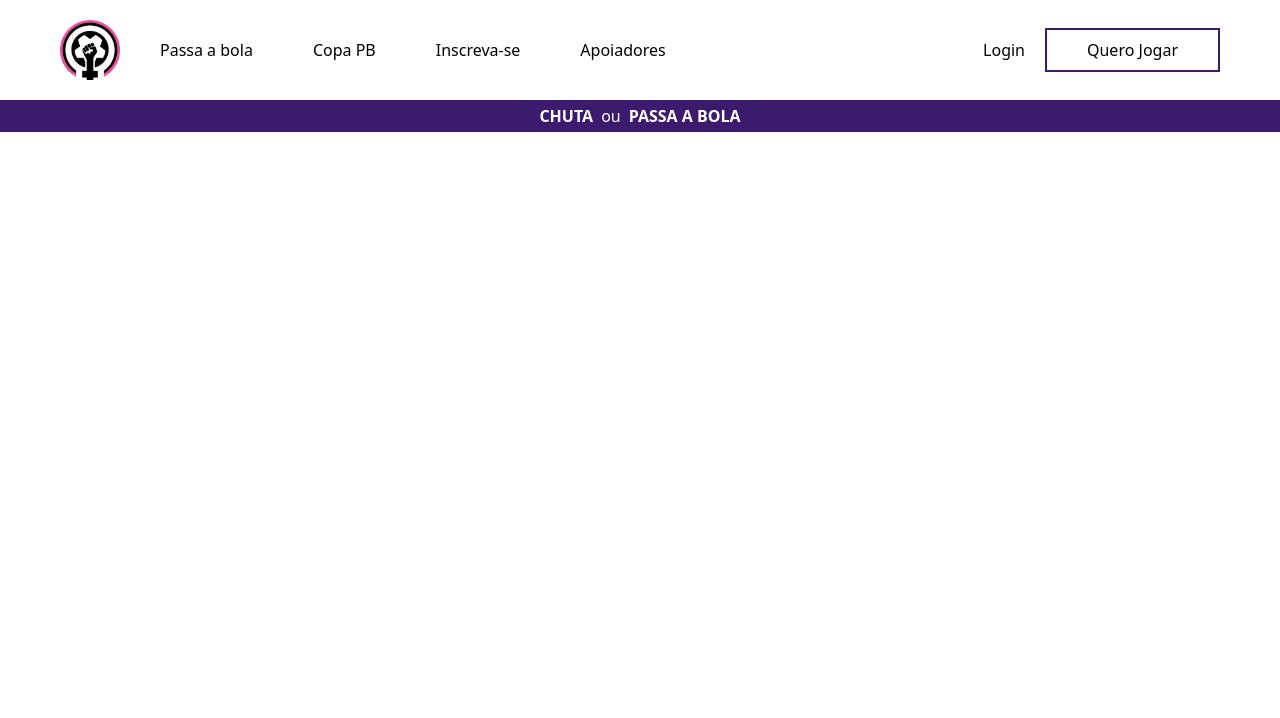
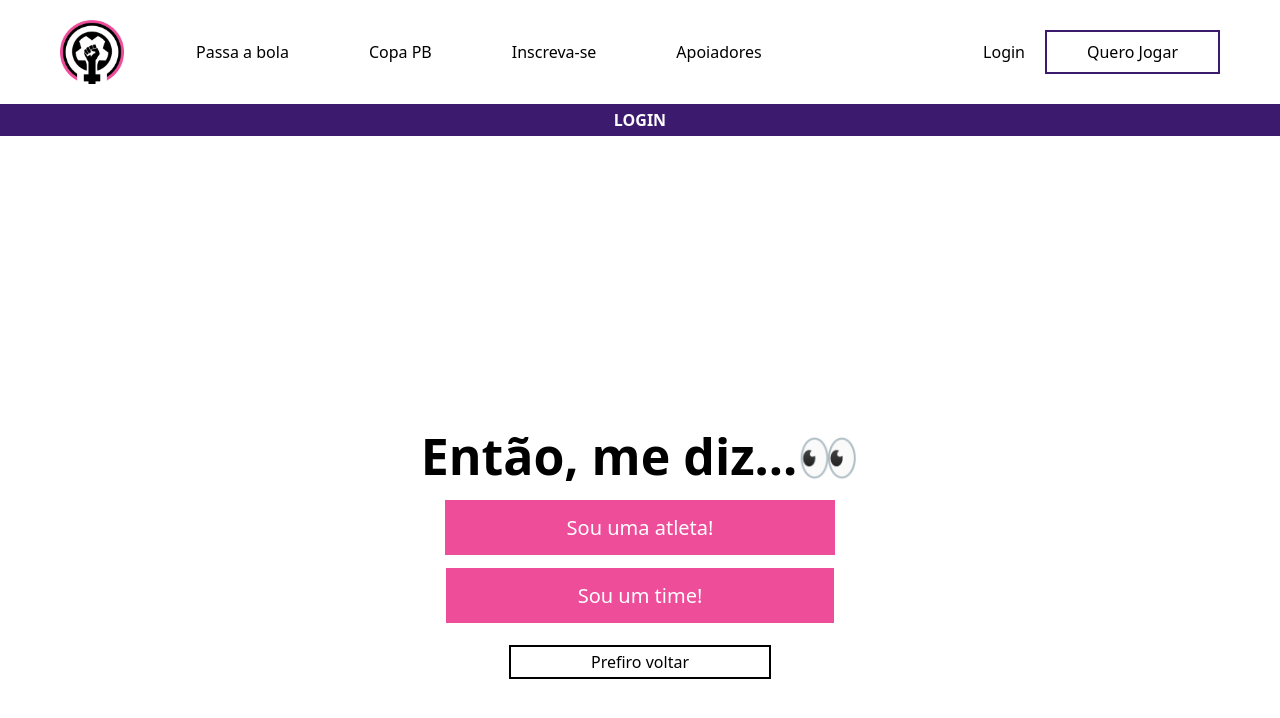
Before and after one commit to EduBassan/PB-NS, a React (Vite) app: page /login in a window 1280 px wide. Shown: the top 718 px of the page. Built offline with nearby package versions, Linux system fonts and the light colour scheme.

Commit message:
atualizacao-nav+Login-inicial

```diff
--- a/package.json
+++ b/package.json
@@ -11,6 +11,7 @@
   },
   "dependencies": {
     "@tailwindcss/vite": "^4.1.13",
+    "lucide-react": "^0.543.0",
     "react": "^19.1.1",
     "react-dom": "^19.1.1",
     "react-router-dom": "^7.8.2",
--- a/src/components/NavBar.jsx
+++ b/src/components/NavBar.jsx
@@ -1,28 +1,78 @@
-import { Link } from "react-router-dom"
-import Logo from '../assets/logo-passa-a-bola.png'
+import { useState } from "react";
+import { Link } from "react-router-dom";
+import { Menu, X } from "lucide-react";
+import Logo from "../assets/logo-passa-a-bola.png";
 
-export default function NavBar () {
-    return(
-        <div className="flex flex-row justify-between p-5 ml-10 mr-10">
+export default function NavBar() {
+    const [isOpen, setIsOpen] = useState(false);
 
-            <div className="flex flex-row justify-between gap-10">
-
-                <img src={Logo} alt="Logo-passa-a-bola" className="w-15" />
-
-                <div className="flex flex-row gap-15 justify-center items-center">
-                    <Link to="/" className="hover:text-xl hover:text-[#EE4D9A] hover:font-bold transition-all ease-in-out duration-700">Passa a bola</Link>
-                    <Link to="/Copa" className="hover:text-xl hover:text-[#EE4D9A] hover:font-bold transition-all ease-in-out duration-700">Copa PB</Link>
-                    <Link to="/Inscricao" className="hover:text-xl hover:text-[#EE4D9A] hover:font-bold transition-all ease-in-out duration-700">Inscreva-se</Link>
-                    <Link to="/Apoiadores" className="hover:text-xl hover:text-[#EE4D9A] hover:font-bold transition-all ease-in-out duration-700">Apoiadores</Link>
+    return (
+        <nav className="p-5 ml-10 mr-10">
+            <div className="flex justify-between items-center">
+                <div className="flex flex-row items-center gap-18">
+                    <div className="hidden lg:flex items-center gap-10">
+                        <img src={Logo} alt="Logo-passa-a-bola" className="w-16" />
+                    </div>
+                    <div className="hidden lg:flex items-center gap-20">
+                        <Link to="/"className="hover:text-xl hover:text-[#EE4D9A] hover:font-bold transition-all ease-in-out duration-700">Passa a bola</Link>
+                        <Link to="/Copa" className="hover:text-xl hover:text-[#EE4D9A] hover:font-bold transition-all ease-in-out duration-700">Copa PB</Link>
+                        <Link to="/Inscricao" className="hover:text-xl hover:text-[#EE4D9A] hover:font-bold transition-all ease-in-out duration-700">Inscreva-se</Link>
+                        <Link to="/Apoiadores" className="hover:text-xl hover:text-[#EE4D9A] hover:font-bold transition-all ease-in-out duration-700">Apoiadores</Link>
+                    </div>
                 </div>
 
+                <div className="flex flex-row items-center gap-5">
+                    <div className="hidden lg:flex ">
+                        <Link to="/Login" className="hover:text-xl hover:text-[#EE4D9A] hover:font-bold transition-all ease-in-out duration-700">Login</Link>
+                    </div>
+
+                    <button className="hidden lg:flex border-[2.5px] border-[#3C1A6E] p-2 pl-10 pr-10 hover:border-[#EE4D9A] hover:bg-[#EE4D9A] hover:text-white transition-all duration-400">
+                        <Link to="/Inscricao">Quero Jogar</Link>
+                    </button>
+                </div>
+
+                <div className="lg:hidden hidden md:flex w-screen justify-between content-center items-center gap-30">
+                    <div>
+                        <img src={Logo} alt="Logo-Passa-a-bola" className="w-13" />
+                    </div>
+                    <div>
+                        <button className="lg:hidden border-[2.5px] border-[#3C1A6E] p-2 pl-15 pr-15 hover:border-[#EE4D9A] hover:bg-[#EE4D9A] hover:text-white transition-all duration-400">
+                            <Link to="/Inscricao">Quero Jogar</Link>
+                        </button>
+                    </div>
+                    <div>
+                        <button onClick={() => setIsOpen(!isOpen)}>
+                            {isOpen ? <X size={30} /> : <Menu size={30} />}
+                        </button>
+                    </div>
+                </div>
+
+                <div className="md:hidden flex w-screen justify-center content-center items-center gap-10">
+                    <div>
+                        <img src={Logo} alt="Logo-Passa-a-bola" className="w-13" />
+                    </div>
+                    <div>
+                        <button className="md:hidden border-[2.5px] border-[#3C1A6E] p-2 pl-3.2 pr-3.2 hover:border-[#EE4D9A] hover:bg-[#EE4D9A] hover:text-white transition-all duration-400">
+                            <Link to="/Inscricao">Quero Jogar</Link>
+                        </button>
+                    </div>
+                    <div>
+                        <button onClick={() => setIsOpen(!isOpen)}>
+                            {isOpen ? <X size={30} /> : <Menu size={30} />}
+                        </button>
+                    </div>
+                </div>
             </div>
 
-            <div className="flex flex-row justify-center items-center gap-5">
-                <Link to="/login" className="hover:text-xl hover:text-[#EE4D9A] hover:font-bold transition-all ease-in-out duration-700">Login</Link>
-                <button className="border-[2.5px] border-[#3C1A6E] p-2 pl-10 pr-10 hover:border-[#EE4D9A] hover:bg-[#EE4D9A] hover:text-white transition-all duration-400"><Link to="inscricao">Quero Jogar</Link></button>
-            </div>
-        </div>
-    )
-
+            {isOpen && (
+                <div className="flex flex-col items-center mt-4 gap-4 lg:hidden">
+                    <Link to="/" onClick={() => setIsOpen(false)} className="hover:text-[#EE4D9A] font-medium">Passa a bola</Link>
+                    <Link to="/Copa" onClick={() => setIsOpen(false)} className="hover:text-[#EE4D9A] font-medium">Copa PB</Link>
+                    <Link to="/Inscricao" onClick={() => setIsOpen(false)} className="hover:text-[#EE4D9A] font-medium">Inscreva-se</Link>
+                    <Link to="/Apoiadores" onClick={() => setIsOpen(false)} className="hover:text-[#EE4D9A] font-medium">Apoiadores</Link>
+                    <Link to="/Login" onClick={() => setIsOpen(false)} className="hover:text-[#EE4D9A] font-medium">Login</Link>
+                </div>
+            )}
+        </nav>
+  );
 }
--- a/src/components/SubNav.jsx
+++ /dev/null
@@ -1,8 +0,0 @@
-export default function SubNav () {
-    return(
-        <div className="flex justify-center items-center bg-[#3C1A6E] p-1 ">
-            <h1 className="flex flex-row gap-2 text-white"><strong>CHUTA</strong> ou <strong>PASSA A BOLA</strong></h1>
-        </div>
-    )
-
-}
--- a/src/layouts/ApoiadoresLayout.jsx
+++ b/src/layouts/ApoiadoresLayout.jsx
@@ -3,11 +3,12 @@ import NavBar from "../components/NavBar"
 import Footer from "../components/Footer"
 
 export default function ApoiadoresLayout () {
-    <>
-        <NavBar/>
-        <main>
+    return(
+        <>
+            <div className="flex justify-center items-center bg-[#3C1A6E] p-1 ">
+                <h1 className="flex flex-row gap-2 text-white"><strong>CHUTA</strong> ou <strong>PASSA A BOLA</strong></h1>
+            </div>
             <Outlet/>
-        </main>
-        <Footer/>
-    </>
+        </>
+    )
 }
--- a/src/layouts/CopaLayout.jsx
+++ b/src/layouts/CopaLayout.jsx
@@ -3,11 +3,13 @@ import NavBar from "../components/NavBar"
 import Footer from "../components/Footer"
 
 export default function CopaLayout () {
-    <>
-        <NavBar/>
-        <main>
+    return(
+        <>
+            <div className="flex justify-center items-center bg-[#3C1A6E] p-1 ">
+                <h1 className="flex flex-row gap-2 text-white"><strong>CHUTA</strong> ou <strong>PASSA A BOLA</strong></h1>
+            </div>
             <Outlet/>
-        </main>
-        <Footer/>
-    </>
+        </>
+    )
+
 }
--- /dev/null
+++ b/src/layouts/LandingLayout.jsx
@@ -0,0 +1,12 @@
+import { Outlet } from "react-router-dom";
+
+export default function LandingLayout () {
+    return(
+        <>
+            <div className="flex justify-center items-center bg-[#3C1A6E] p-1 ">
+                <h1 className="flex flex-row gap-2 text-white"><strong>CHUTA</strong> ou <strong>PASSA A BOLA</strong></h1>
+            </div>
+            <Outlet/>
+        </>
+    )
+}
--- a/src/layouts/LoginLayout.jsx
+++ b/src/layouts/LoginLayout.jsx
@@ -3,11 +3,12 @@ import NavBar from "../components/NavBar"
 import Footer from "../components/Footer"
 
 export default function LoginLayout () {
-    <>
-        <NavBar/>
-        <main>
+    return(
+        <>
+            <div className="flex justify-center items-center bg-[#3C1A6E] p-1 ">
+                <h1 className="flex flex-row gap-2 text-white"><strong>LOGIN</strong></h1>
+            </div>
             <Outlet/>
-        </main>
-        <Footer/>
-    </>
+        </>
+    )
 }
--- a/src/layouts/MainLayout.jsx
+++ b/src/layouts/MainLayout.jsx
@@ -1,13 +1,11 @@
 import { Outlet } from "react-router-dom"
 import NavBar from "../components/NavBar"
 import Footer from "../components/Footer"
-import SubNav from "../components/SubNav"
 
 export default function MainLayout () {
     return(
         <>
         <NavBar/>
-        <SubNav/>
         <main>
             <Outlet/>
         </main>
--- a/src/pages/Jogos.jsx
+++ b/src/pages/Jogos.jsx
@@ -1,3 +1,5 @@
 export default function Jogos () {
-    <></>
+    return(
+        <h1>Hello World</h1>
+    )
 }
--- a/src/pages/LoginEscolha.jsx
+++ b/src/pages/LoginEscolha.jsx
@@ -1,3 +1,21 @@
+import { Link } from "react-router-dom"
+
+
 export default function LoginEscolha (){
-    <></>
+    return(
+        <div className="flex flex-col justify-center items-center h-screen">
+            <div className="p-5">
+                <h1 className="text-[50px] font-bold">Então, me diz...👀</h1>
+            </div>
+            <div className="flex flex-col gap-10">
+                <button><Link to="/login/atleta" className="border-2 border-[#EE4D9A] bg-[#EE4D9A] text-xl p-3 pl-30 pr-30 text-white
+                hover:border-[#3C1A6E] hover:bg-white hover:text-[#3C1A6E] hover:transition-all hover:duration-300">Sou uma atleta!</Link></button>
+                <button><Link to="/login/time" className="border-2 border-[#EE4D9A] bg-[#EE4D9A] text-xl p-3 pl-[130px] pr-[130px] mt-[200px] text-white
+                 hover:border-[#3C1A6E] hover:bg-white hover:text-[#3C1A6E] hover:transition-all hover:duration-300">Sou um time!</Link></button>
+                <button><Link to="/" className="border-2 border-black p-1 pr-20 pl-20
+                hover:bg-black hover:text-white hover hover:border-black hover:transition-all hover:duration-150">Prefiro voltar</Link></button>
+            </div>
+
+        </div>
+    )
 }
--- a/src/routes/AppRoutes.jsx
+++ b/src/routes/AppRoutes.jsx
@@ -17,6 +17,7 @@ import LoginAtleta from "../pages/LoginAtleta";
 import LoginTime from "../pages/LoginTime";
 import ApoiadoresLayout from "../layouts/ApoiadoresLayout";
 import Apoiadores from "../pages/Apoiadores";
+import LandingLayout from "../layouts/LandingLayout";
 
 export const router = createBrowserRouter([
     {
@@ -24,6 +25,10 @@ export const router = createBrowserRouter([
         element: <MainLayout/>,
         errorElement: <PageNotFound/>,
         children: [
+            {
+                index: true,
+                element: <LandingLayout/>,
+            },
             {
                 path: 'copa',
                 element: <CopaLayout/>,
```
Also changed, not shown: src/pages/Landing.jsx (added), 1 other file (tests, documents, lock files or other folders).
